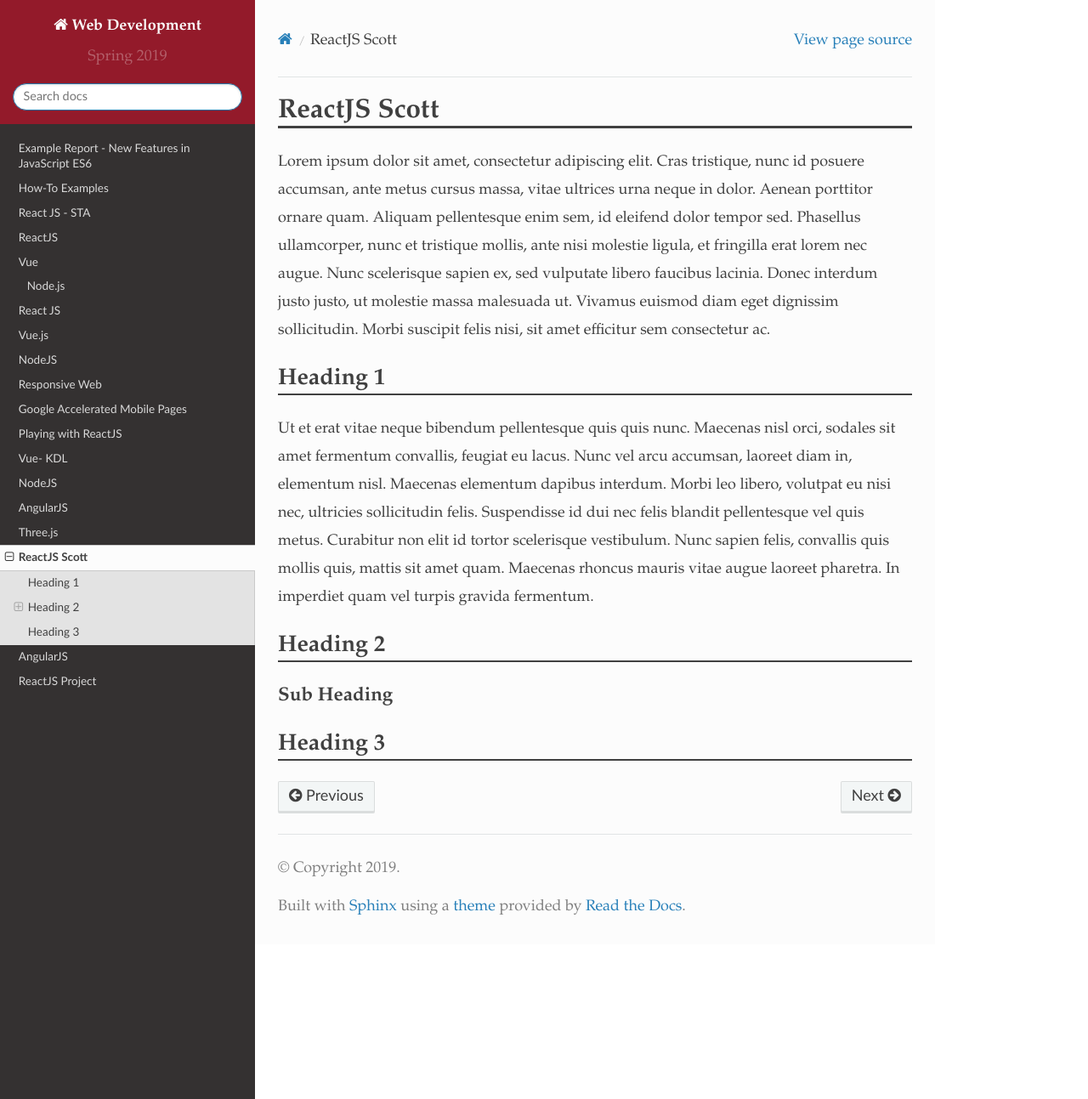
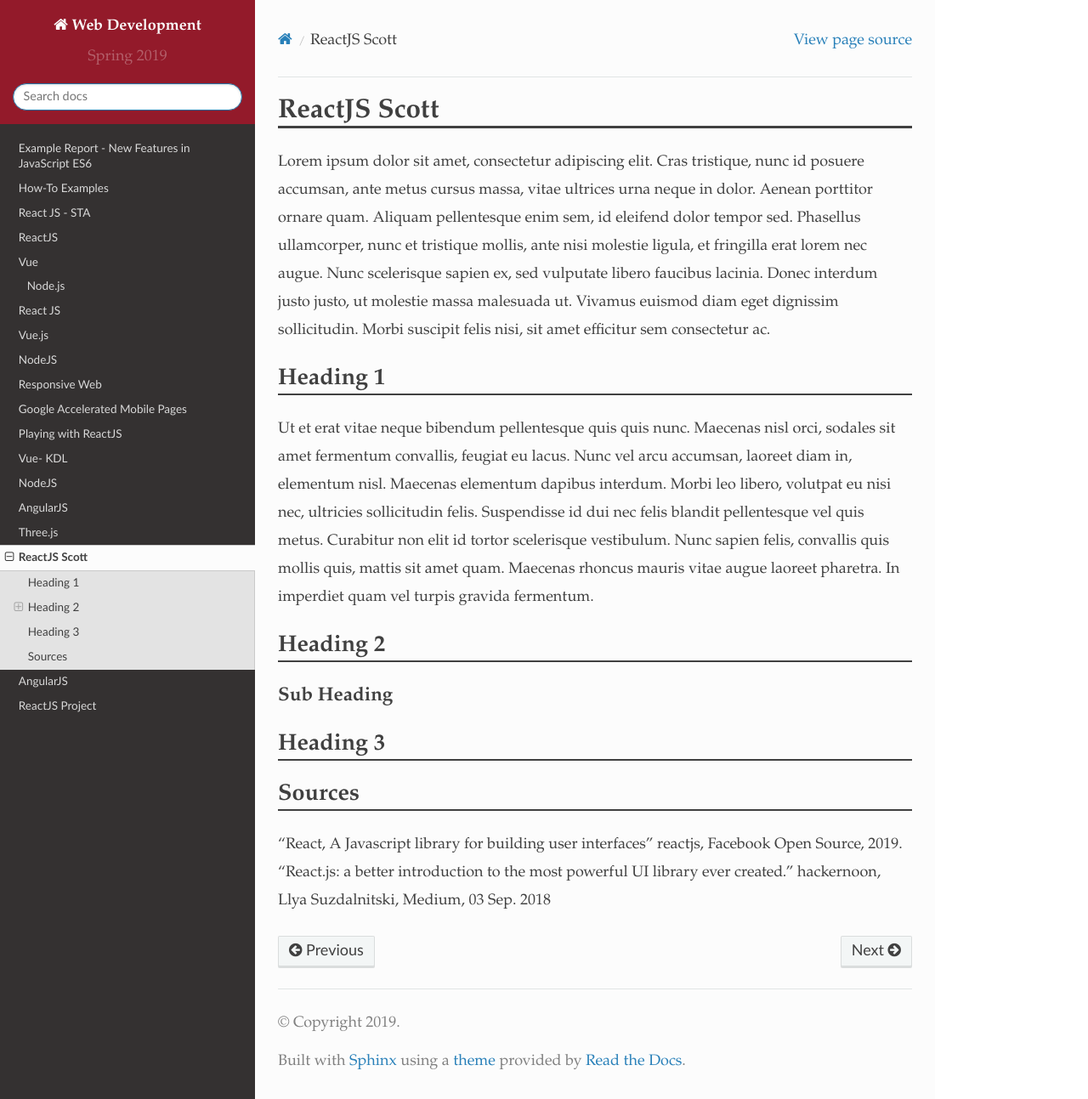
Before and after one commit to pvcraven/2019_spring_web_dev, a Sphinx documentation site: the page built from source/final/scott/index.rst, in a window 1280 px wide and 1293 px high. Shown: the whole window at 85% size. Built offline with Sphinx 7.4.7 and the Read the Docs theme 2.0.0, drawn with Linux system fonts in a browser that asks for light colours.

Commit message:
Intro day done

```diff
--- a/source/final/scott/index.rst
+++ b/source/final/scott/index.rst
@@ -30,3 +30,8 @@ Sub Heading
 
 Heading 3
 ---------
+
+Sources
+-------
+"React, A Javascript library for building user interfaces" reactjs, Facebook Open Source, 2019.
+"React.js: a better introduction to the most powerful UI library ever created." hackernoon, Llya Suzdalnitski, Medium, 03 Sep. 2018
```
